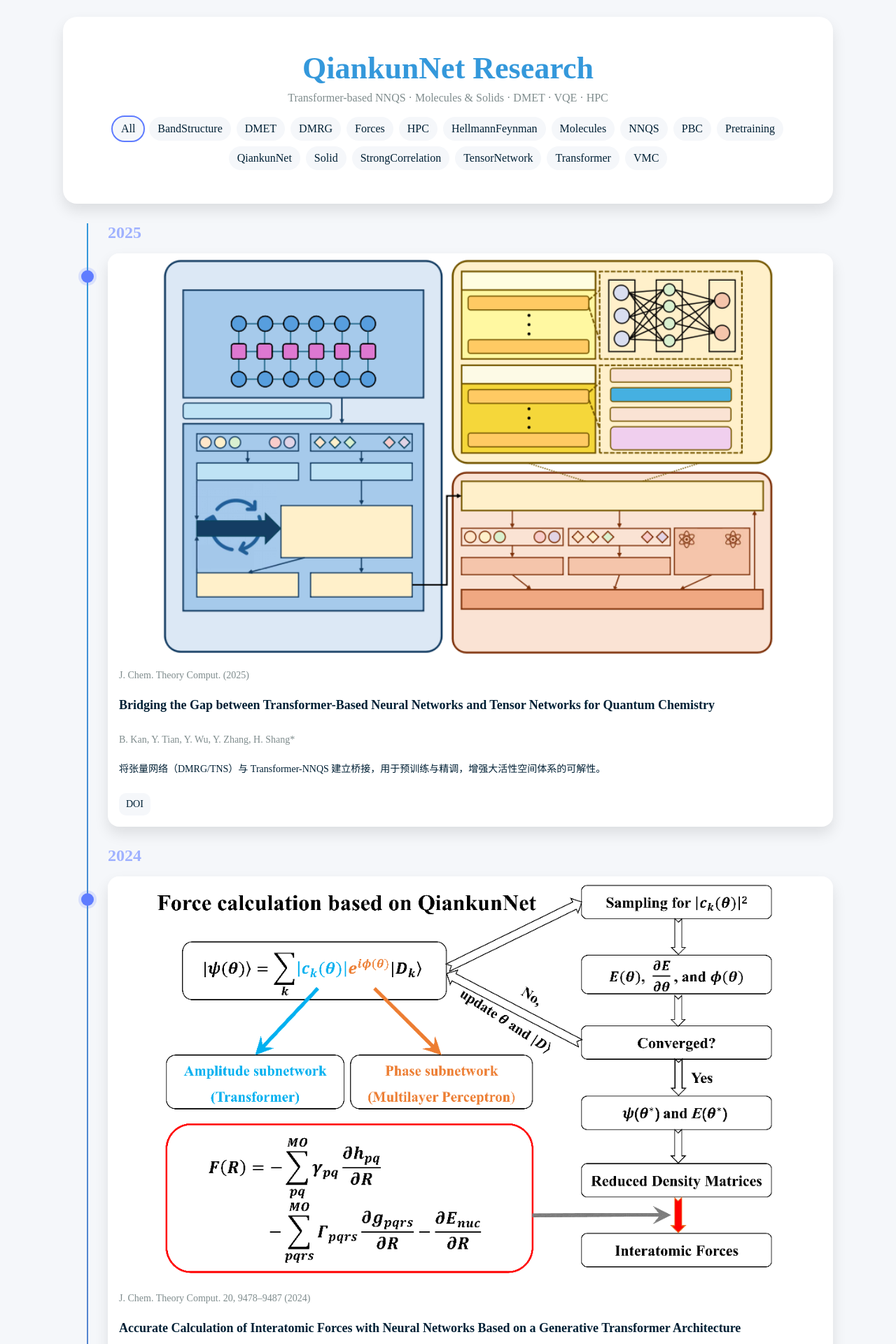
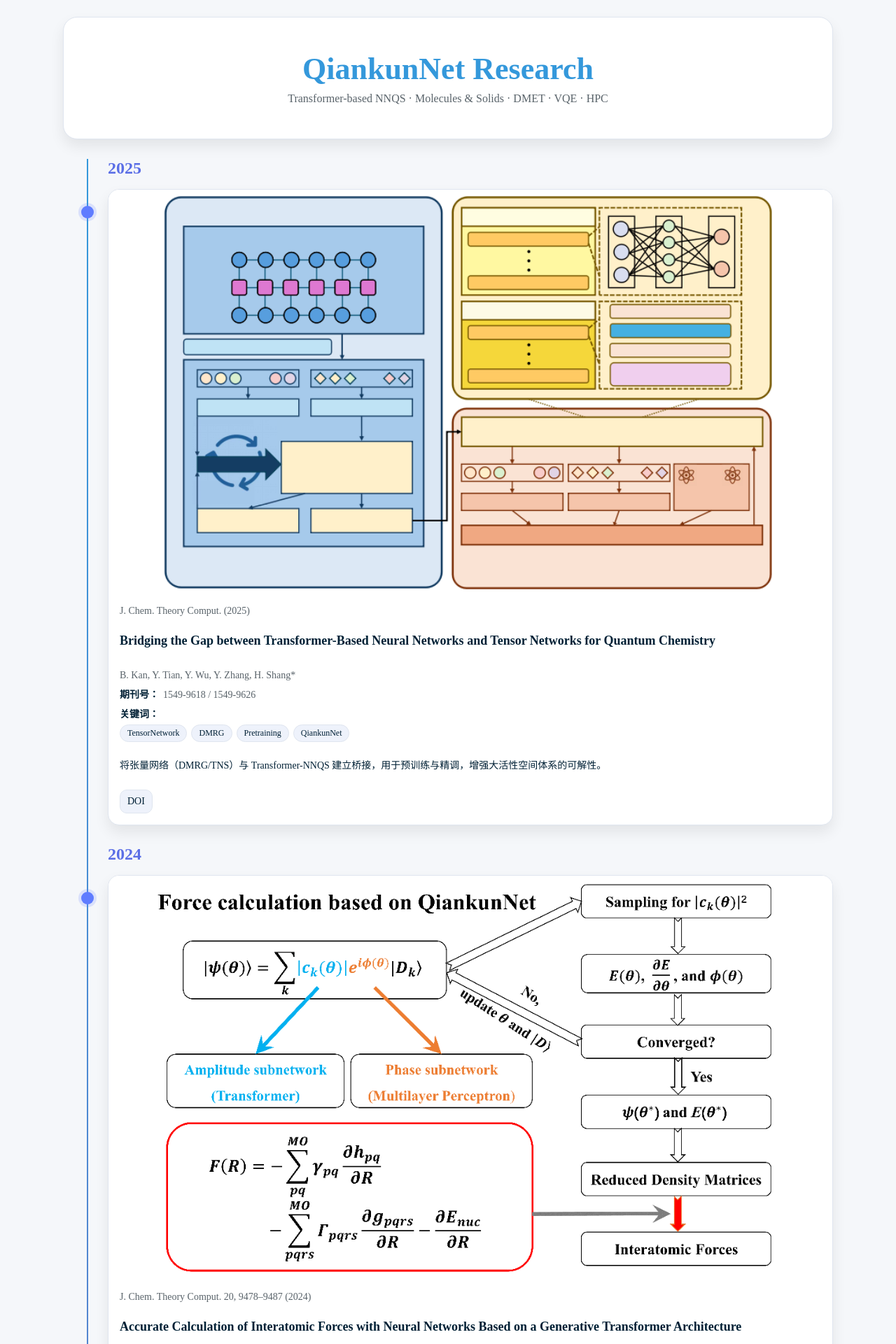
Before and after one commit to CrMomi91/CrMomi91.github.io, a Jekyll site: the page built from _pages/qiankunnet_research.html, in a window 1280 px wide. Shown: the top 1920 px of the page at 70% size. Built offline with Jekyll 4.4.1, drawn with Linux system fonts in a browser that asks for light colours; some of the changed text lies outside the part shown.

Commit message:
样式修改

```diff
--- a/_data/research_papers.yml
+++ b/_data/research_papers.yml
@@ -11,6 +11,7 @@
   links:
     arxiv: "https://arxiv.org/abs/2307.09343"
   image: "/assets/qiankunnet_research/qiankunnet-2307.png"
+  issn: []  # 预印本，无期刊号
 
 - key: nnqs-transformer-sc23
   year: 2023
@@ -23,6 +24,7 @@
   links:
     doi: "https://dl.acm.org/doi/10.1145/3581784.3607061"
   image: "/assets/qiankunnet_research/nnqs-transformer-sc23.png"
+  issn: []  # 会议论文，无期刊号
 
 - key: qiankunnet-solid-jctc-2024
   year: 2024
@@ -35,6 +37,7 @@
   links:
     doi: "https://doi.org/10.1021/acs.jctc.4c00567"
   image: "/assets/qiankunnet_research/qiankunnet-solid-jctc-2024.png"
+  issn: ["1549-9618", "1549-9626"]  # JCTC print / online
 
 - key: dmet-qiankunnet-npjcm-2024
   year: 2024
@@ -47,6 +50,7 @@
   links:
     doi: "https://doi.org/10.1038/s41524-024-01406-3"
   image: "/assets/qiankunnet_research/dmet-qiankunnet-npjcm-2024.png"
+  issn: ["2057-3960"]  # npj Computational Materials (online)
 
 - key: qiankunnet-forces-jctc-2024
   year: 2024
@@ -59,6 +63,7 @@
   links:
     doi: "https://doi.org/10.1021/acs.jctc.4c01205"
   image: "/assets/qiankunnet_research/qiankunnet-forces-jctc-2024.png"
+  issn: ["1549-9618", "1549-9626"]  # JCTC print / online
 
 - key: bridge-tns-jctc-2025
   year: 2025
@@ -71,3 +76,4 @@
   links:
     doi: "https://doi.org/10.1021/acs.jctc.4c01703"
   image: "/assets/qiankunnet_research/bridge-tns-jctc-2025.png"
+  issn: ["1549-9618", "1549-9626"]  # JCTC print / online
--- a/_pages/qiankunnet_research.html
+++ b/_pages/qiankunnet_research.html
@@ -6,13 +6,14 @@ permalink: /qiankunnet_research/
 <title>QiankunNet Research</title>
 <style>
   :root{
-    --bg:#f5f7fa; --ink:#002035; --muted:#7f8c8d; --grad1:#3498db; --grad2:#9b59b6;
-    --card:#ffffff; --line:#2a2e51; --ring:#5f7cff;
+    --bg:#f5f7fa; --ink:#002035; --muted:#59636a; --grad1:#3498db; --grad2:#9b59b6;
+    --card:#ffffff; --line:#dfe5ef; --ring:#5f7cff; --pill:#eef2fb;
   }
   html, body { height: 100%; }
   body{
     margin: 0;
     background: var(--bg);
+    color: var(--ink);
   }
   .wrap{
     padding: 24px 0 64px;
@@ -20,33 +21,24 @@ permalink: /qiankunnet_research/
     margin: 0 auto;
   }
   .hero{
-    color: var(--grad1);
     background: var(--card);
     border-radius: 20px;
     padding: clamp(24px,4vw,48px);
-    box-shadow: 0 10px 20px rgba(0,0,0,0.1);
+    box-shadow: 0 10px 20px rgba(0,0,0,0.08);
     text-align: center;
+    border: 1px solid var(--line);
   }
-  .hero h1{ margin:0 0 8px; font-size: clamp(28px,4vw,44px); }
+  .hero h1{ margin:0 0 8px; font-size: clamp(28px,4vw,44px); color: var(--grad1); }
   .hero p{ margin:0; color: var(--muted); }
-
-  .toolbar{
-    display:flex; flex-wrap:wrap; gap:8px; align-items:center; justify-content:center;
-    margin: 18px 0 0;
-  }
-  .chip{
-    padding:8px 12px; border-radius:999px; color: var(--ink);
-    background:var(--bg); cursor:pointer; user-select:none;
-  }
-  .chip.active{ outline:2px solid var(--ring); }
 
   .timeline{ position: relative; margin: 28px 0 0; }
   .timeline::before{
-    content:""; position:absolute; left: 34px; top:0; bottom:0; width:2px; background: linear-gradient(to bottom, var(--grad1), var(--grad2));
+    content:""; position:absolute; left: 34px; top:0; bottom:0; width:2px;
+    background: linear-gradient(to bottom, var(--grad1), var(--grad2));
   }
 
   .year{
-    color:#9fb1ff; font-weight:700; margin: 28px 0 12px;
+    color:#5a6ee6; font-weight:700; margin: 28px 0 12px;
     padding-left: 64px;
   }
 
@@ -58,15 +50,22 @@ permalink: /qiankunnet_research/
   .card{
     background: var(--card);
     border-radius: 16px;
-    overflow: hidden; color: var(--ink);
-    box-shadow: 0 10px 20px rgba(0,0,0,0.1);
+    overflow: hidden;
+    box-shadow: 0 10px 20px rgba(0,0,0,0.08);
+    border: 1px solid var(--line);
   }
   .thumb{ display: block; width: 100%; height: auto; aspect-ratio: 16/9; background: var(--card); }
   .meta{ padding: 12px 16px 0; color: var(--muted); font-size: 14px; }
-  .title{ padding: 4px 16px 0; font-size: 18px; font-weight: 700; line-height: 1.35; }
+  .title{ padding: 4px 16px 0; font-size: 18px; font-weight: 700; line-height: 1.35; color: var(--ink); }
   .teaser{ padding: 8px 16px 0; color: var(--ink); font-size: 14px; }
   .btns{ display: flex; flex-wrap: wrap; gap: 8px; padding: 12px 16px 16px; }
-  .btn{ padding: 8px 10px; border-radius: 10px; background: var(--bg); color: var(--ink); font-size: 14px; text-decoration: none; }
+  .btn{ padding: 8px 10px; border-radius: 10px; background: var(--pill); color: var(--ink); font-size: 14px; text-decoration: none; border:1px solid var(--line); }
+
+  /* 新增：ISSN 与关键词的显示 */
+  .kv{ padding: 8px 16px 0; font-size: 14px; color: var(--muted); }
+  .kv strong{ color: var(--ink); font-weight: 700; margin-right: 6px; }
+  .tags{ padding: 6px 16px 0; display:flex; flex-wrap:wrap; gap:6px; }
+  .tagpill{ background: var(--pill); border:1px solid var(--line); border-radius:999px; padding:4px 10px; font-size: 12px; color: var(--ink); }
 
   @media (max-width: 520px){
     .timeline::before{ left: 22px; }
@@ -80,18 +79,7 @@ permalink: /qiankunnet_research/
     <section class="hero">
       <h1>QiankunNet Research</h1>
       <p>Transformer-based NNQS · Molecules & Solids · DMET · VQE · HPC</p>
-
-      <div class="toolbar" id="tags">
-        <span class="chip active" data-tag="all">All</span>
-        {% assign _tags = "" | split: "" %}
-        {% for p in site.data.research_papers %}
-          {% if p.tags %}{% assign _tags = _tags | concat: p.tags %}{% endif %}
-        {% endfor %}
-        {% assign tagset = _tags | uniq | sort %}
-        {% for t in tagset %}
-          <span class="chip" data-tag="{{ t }}">{{ t }}</span>
-        {% endfor %}
-      </div>
+      <!-- 顶端标签筛选已移除，仅保留标题与副标题 -->
     </section>
 
     {% assign groups = site.data.research_papers | group_by: "year" | sort: "name" | reverse %}
@@ -100,16 +88,33 @@ permalink: /qiankunnet_research/
         <h2 class="year">{{ g.name }}</h2>
         {% assign sorted = g.items | sort: "month" | reverse %}
         {% for p in sorted %}
-          <article class="entry" data-tags="{% if p.tags %}{{ p.tags | join: ',' }}{% endif %}">
+          <article class="entry">
             <div class="card">
               {% if p.image %}
                 <img class="thumb" src="{{ p.image }}" alt="teaser for {{ p.title }}">
               {% else %}
                 <div class="thumb" aria-hidden="true"></div>
               {% endif %}
+
               <div class="meta">{{ p.venue }}</div>
               <h3 class="title">{{ p.title }}</h3>
               <div class="meta">{{ p.authors }}</div>
+
+              {%- comment -%} 期刊号（ISSN）：仅当 p.issn 存在且非空时显示 {%- endcomment -%}
+              {% if p.issn and p.issn.size > 0 %}
+                <div class="kv"><strong>期刊号：</strong>{{ p.issn | join: " / " }}</div>
+              {% endif %}
+
+              {%- comment -%} 关键词（tags）：若存在则以小胶囊显示 {%- endcomment -%}
+              {% if p.tags and p.tags.size > 0 %}
+                <div class="kv"><strong>关键词：</strong></div>
+                <div class="tags">
+                  {% for t in p.tags %}
+                    <span class="tagpill">{{ t }}</span>
+                  {% endfor %}
+                </div>
+              {% endif %}
+
               {% if p.teaser %}<p class="teaser">{{ p.teaser }}</p>{% endif %}
               <div class="btns">
                 {% if p.links.arxiv %}<a class="btn" href="{{ p.links.arxiv }}">arXiv</a>{% endif %}
@@ -125,17 +130,3 @@ permalink: /qiankunnet_research/
     </section>
   </div>
 </body>
-
-<script>
-  // 标签筛选（兼容时间线布局）
-  const chips=[...document.querySelectorAll('.chip')];
-  const entries=[...document.querySelectorAll('.entry')];
-  chips.forEach(c=>c.addEventListener('click',()=>{
-    chips.forEach(x=>x.classList.remove('active')); c.classList.add('active');
-    const tag=c.dataset.tag;
-    entries.forEach(it=>{
-      const tags=(it.dataset.tags||"").split(',').filter(Boolean);
-      it.style.display=(tag==='all'||tags.includes(tag))?'block':'none';
-    });
-  }));
-</script>
```
